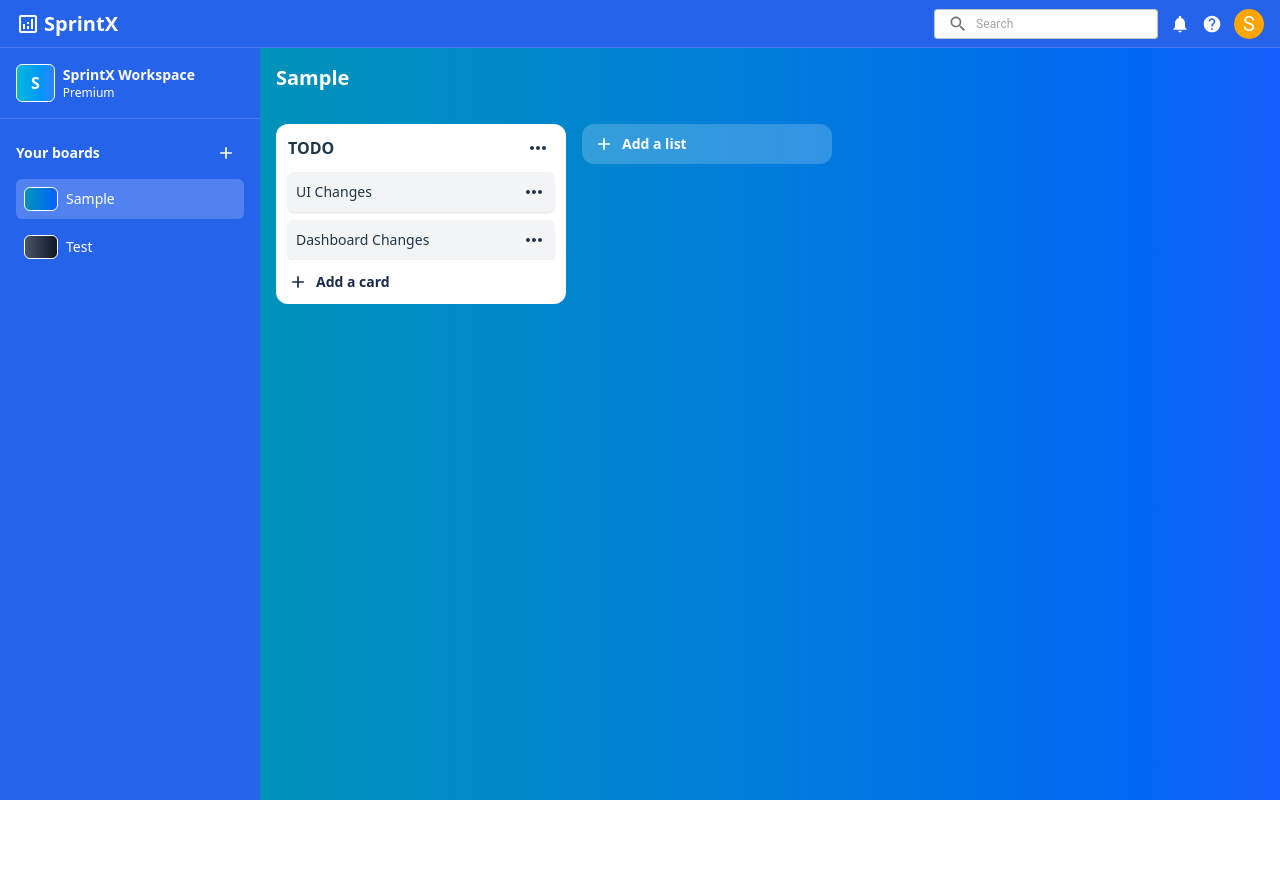
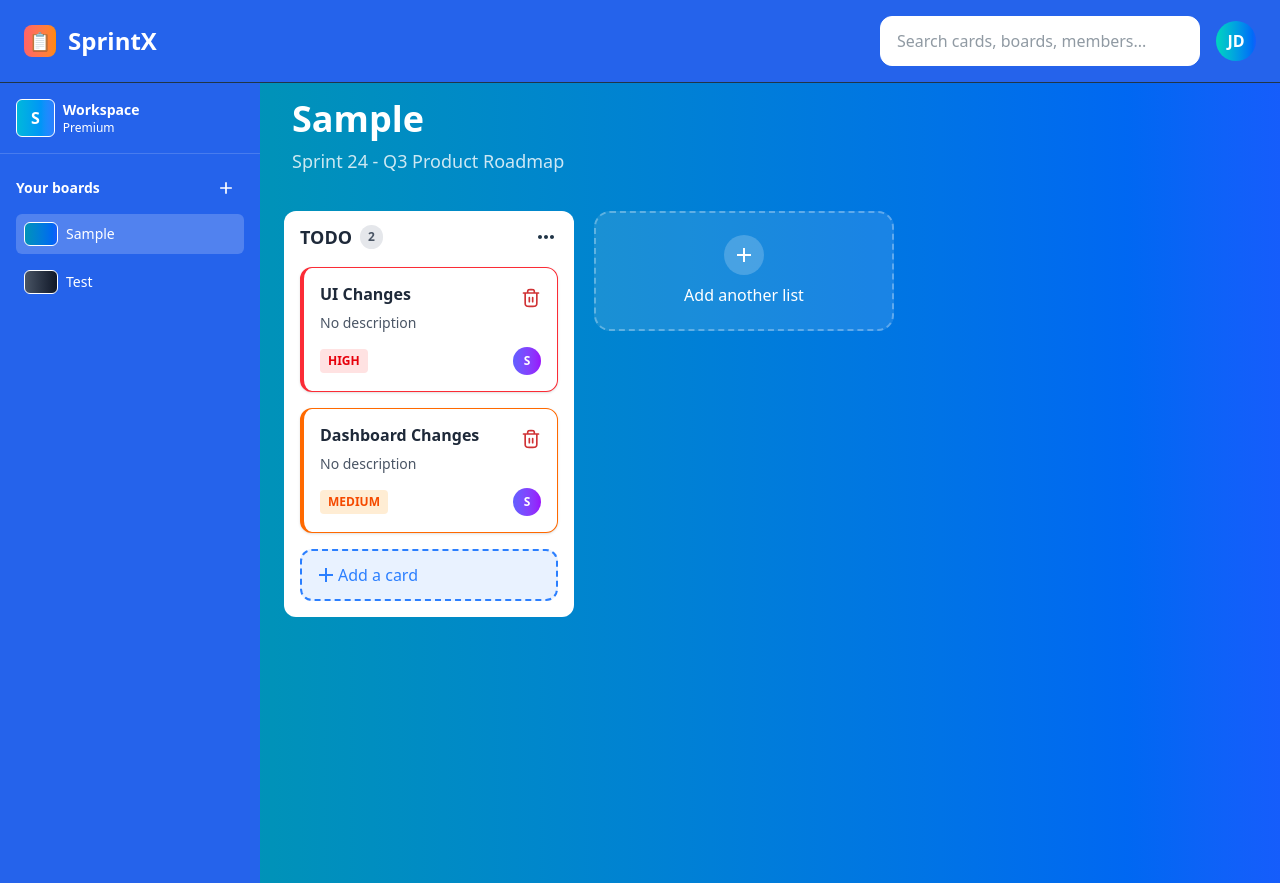
Before and after one commit to Surya1612/-sprintx-trello-clone, a React (Vite) app: page / in a window 1280 px wide. Before the commit the page ends 800 px from the top, so only its background shows below. Built offline with nearby package versions, Linux system fonts and the light colour scheme.

Commit message:
add: UI redesign changes

```diff
--- a/src/App.tsx
+++ b/src/App.tsx
@@ -5,7 +5,7 @@ import { Sidebar } from "./components/sidebar/Sidebar";
 
 function App() {
   return (
-    <div>
+    <div className="min-h-screen ">
       <Header />
       <div className="flex">
         <Sidebar />
--- a/src/components/board/AddColumn.tsx
+++ b/src/components/board/AddColumn.tsx
@@ -73,18 +73,24 @@ export const AddColumn = () => {
   };
 
   return (
-    <div className="p-4 flex w-max gap-4 ">
+    <div className="px-6 pb-6 flex gap-5 overflow-x-auto items-start">
       {activeColumns?.map((column) => (
         <div
           key={column.id}
-          className="bg-white self-start w-[290px] rounded-xl min-h-[120px] max-h-[100vh] flex flex-col"
+          className="bg-white self-start min-w-[290px] rounded-xl flex flex-col"
         >
-          <div className="flex items-center ">
-            <p className="p-3 font-semibold text-base">{column.title}</p>
-
+          <div className="flex items-center px-4 py-3">
+            <div className="flex items-center gap-2 ">
+              <h3 className="text-lg font-semibold text-gray-800">
+                {column.title}
+              </h3>
+              <span className="bg-gray-200 text-gray-600 px-2 py-1 rounded-xl text-xs font-semibold">
+                {column.tasks.length}
+              </span>
+            </div>
             <MoreHorizOutlinedIcon
               onClick={(e) => handleClick(e, column.id)}
-              className="ml-auto cursor-pointer mr-4"
+              className="ml-auto cursor-pointer"
             />
           </div>
           <AddTask columnId={column.id} activeTasks={column.tasks} />
@@ -134,11 +140,13 @@ export const AddColumn = () => {
         </div>
       ) : (
         <div
-          className="p-3 bg-[#ffffff33] h-[40px] flex items-center rounded-xl gap-2 w-[250px] cursor-pointer"
           onClick={() => setIsAddList(true)}
+          className="min-w-[300px] h-[120px] bg-white/10 border-2 border-dashed border-white/30  rounded-2xl flex flex-col items-center justify-center gap-2 text-white  cursor-pointer transition-all duration-300 ease-in-out"
         >
-          <AddIcon fontSize="small" sx={{ color: "#FFF" }} />
-          <p className="text-sm font-semibold text-white">Add a list</p>
+          <div className="w-10 h-10 rounded-full bg-white/20 flex items-center justify-center ">
+            <AddIcon />
+          </div>
+          <div>Add another list</div>
         </div>
       )}
 
--- a/src/components/board/AddTask.tsx
+++ b/src/components/board/AddTask.tsx
@@ -1,27 +1,13 @@
 import AddIcon from "@mui/icons-material/Add";
-import { Button, Menu, MenuItem, TextField } from "@mui/material";
+import { TextField } from "@mui/material";
 import { useState } from "react";
-import CloseIcon from "@mui/icons-material/Close";
 import { useBoardStore } from "../../store/boardStore";
 import { Task } from "../../types/boardTypes";
 import { v4 as uuidv4 } from "uuid";
-import MoreHorizOutlinedIcon from "@mui/icons-material/MoreHorizOutlined";
 
-import editIcon from "../../assets/edit.svg";
 import deleteIcon from "../../assets/trash.svg";
-
-const taskOptions = [
-  {
-    id: "edit",
-    title: "Edit",
-    icon: editIcon,
-  },
-  {
-    id: "delete",
-    title: "Delete",
-    icon: deleteIcon,
-  },
-];
+import { DefaultModal } from "../common-components/modal/DefaultModal";
+import { getLabelClass, getPriorityBorder } from "../../utils/helpherFunction";
 
 export const AddTask = ({
   columnId,
@@ -35,15 +21,13 @@ export const AddTask = ({
 
   const [isAddTask, setIsAddTask] = useState(false);
   const [taskTitle, setTaskTitle] = useState("");
-  const [currentTaskId, setCurrentTaskId] = useState<string | null>(null);
-
-  const [anchorEl, setAnchorEl] = useState<HTMLElement | null>(null);
-  const open = Boolean(anchorEl);
 
   const handleNewTask = () => {
     const newTaskData: Task = {
       id: uuidv4(),
-      title: taskTitle,
+      title: "New Task",
+      description: "click to edit this card",
+      priority: "low",
     };
     addNewTask(newTaskData, columnId);
     setTaskTitle("");
@@ -55,79 +39,70 @@ export const AddTask = ({
     setTaskTitle("");
   };
 
-  const handleClick = (event: React.MouseEvent<SVGElement>, taskId: string) => {
-    setAnchorEl(event.currentTarget as unknown as HTMLElement);
-    setCurrentTaskId(taskId);
-  };
-
-  const handleMenuClose = () => {
-    setAnchorEl(null);
-    setCurrentTaskId(null);
-  };
-
-  const handleDeleteTask = () => {
-    deleteTask(columnId, currentTaskId as string);
-    setAnchorEl(null);
+  const handleDeleteTask = (taskId: string) => {
+    deleteTask(columnId, taskId as string);
   };
 
   return (
-    <div>
-      <div className="flex flex-col gap-2 px-3 overflow-y-auto flex-grow">
+    <div className="">
+      <div className="space-y-4 mb-4 mt-1 px-4 ">
         {activeTasks.length > 0 ? (
-          activeTasks.map((task: Task, index) => (
+          activeTasks.map((task: Task) => (
             <div
-              key={index}
-              className="bg-gray-100 p-2 rounded-md shadow flex items-center"
+              key={task.id}
+              className={`bg-white rounded-xl p-4 shadow-sm border border-gray-200 cursor-pointer hover:transform hover:-translate-y-1 hover:shadow-md  transition-all duration-200 ${getPriorityBorder(
+                task.priority
+              )}`}
             >
-              <p className="text-sm">{task.title}</p>
-              <MoreHorizOutlinedIcon
-                onClick={(e) => handleClick(e, task.id)}
-                className="ml-auto cursor-pointer"
-              />
+              <div className="flex">
+                <h4 className="font-semibold text-gray-800 mb-2 leading-tight">
+                  {task.title}
+                </h4>
+                <img
+                  src={deleteIcon}
+                  onClick={() => handleDeleteTask(task.id)}
+                  className="ml-auto"
+                  alt="delete"
+                />
+              </div>
+              <p className="text-sm text-gray-600 mb-3 leading-relaxed">
+                {task.description ?? "No description"}
+              </p>
+              <div className="flex justify-between items-center">
+                {task.labels && (
+                  <div className="flex gap-1.5">
+                    {task.labels.map((label, index) => (
+                      <span
+                        key={index}
+                        className={getLabelClass(label.toLowerCase())}
+                      >
+                        {label}
+                      </span>
+                    ))}
+                  </div>
+                )}
+                <div className="w-7 h-7 bg-gradient-to-r from-indigo-500 to-purple-600 rounded-full flex items-center justify-center text-white text-xs font-semibold">
+                  S
+                </div>
+              </div>
             </div>
           ))
         ) : (
           <p className="text-gray-400 text-sm">No tasks available</p>
         )}
-
-        <Menu
-          id="basic-menu"
-          anchorEl={anchorEl}
-          open={open}
-          onClose={handleMenuClose}
-          MenuListProps={{
-            "aria-labelledby": "basic-button",
-          }}
-          sx={{
-            borderRadius: 6,
-            boxShadow:
-              "rgb(255, 255, 255) 0px 0px 0px 0px, rgba(0, 0, 0, 0.05) 0px 0px 0px 1px, rgba(0, 0, 0, 0.1) 0px 10px 15px -3px, rgba(0, 0, 0, 0.05) 0px 4px 6px -2px",
-            "& .MuiMenu-list": {
-              padding: "4px 0",
-            },
-            "& .MuiMenuItem-root": {
-              width: "120px",
-            },
-          }}
-        >
-          {taskOptions.map((item) => (
-            <MenuItem
-              key={item.id}
-              disableRipple
-              sx={{ gap: "8px" }}
-              onClick={() =>
-                item.id === "edit" ? handleMenuClose() : handleDeleteTask()
-              }
-            >
-              <img src={item.icon} alt={item.title} />
-              {item.title}
-            </MenuItem>
-          ))}
-        </Menu>
       </div>
 
-      {isAddTask ? (
-        <div className="p-3">
+      {isAddTask && (
+        <DefaultModal
+          title={"ADD TASK"}
+          handleClose={() => handleClose()}
+          submitProps={{
+            text: "ADD",
+            disableAction: !taskTitle,
+            handleSubmit: handleNewTask,
+          }}
+          dialogStyles={{ width: "500px", maxWidth: "500px" }}
+        >
           <TextField
             fullWidth
             required
@@ -144,38 +119,18 @@ export const AddTask = ({
               },
             }}
           />
-          <div className="flex gap-2 items-center mt-2">
-            <Button
-              variant="contained"
-              size="small"
-              sx={{ textTransform: "capitalize" }}
-              disabled={!taskTitle}
-              onClick={() => handleNewTask()}
-            >
-              Add card
-            </Button>
-            <CloseIcon
-              fontSize="medium"
-              sx={{
-                cursor: "pointer",
-                "&:hover": {
-                  backgroundColor: "#F4F4F5",
-                  borderRadius: "8px",
-                },
-              }}
-              onClick={handleClose}
-            />
-          </div>
+        </DefaultModal>
+      )}
+
+      <div className="px-4 mb-4">
+        <div
+          onClick={() => handleNewTask()}
+          className="flex items-center p-3 bg-blue-500/10 border-2 border-dashed border-blue-500 rounded-xl text-blue-500 cursor-pointer transition-all duration-200 ease-in font-medium "
+        >
+          <AddIcon />
+          <p>Add a card</p>
         </div>
-      ) : (
-        <div
-          className="p-3 flex items-center rounded-xl gap-2 cursor-pointer"
-          onClick={() => setIsAddTask(true)}
-        >
-          <AddIcon fontSize="small" sx={{ color: "#172b4d" }} />
-          <p className="text-sm font-semibold text-[#172b4d]">Add a card</p>
-        </div>
-      )}
+      </div>
     </div>
   );
 };
--- a/src/components/board/BoardView.tsx
+++ b/src/components/board/BoardView.tsx
@@ -6,11 +6,14 @@ export const BoardView = () => {
   const { title, color } = activeBoard;
 
   return (
-    <div
-      className={`flex-1 h-[calc(100vh-48px)] bg-gradient-to-r ${color} overflow-x-auto `}
-    >
-      <div className="p-4">
-        <p className="font-semibold text-xl text-white">{title}</p>
+    <div className={`flex-1 min-h-screen  bg-gradient-to-r ${color} `}>
+      <div className="px-8 py-4 text-white">
+        <h2 className="text-4xl font-bold mb-2 flex items-center gap-3">
+          {title}
+        </h2>
+        <p className="text-lg opacity-80 mb-5">
+          Sprint 24 - Q3 Product Roadmap
+        </p>
       </div>
       <AddColumn />
     </div>
--- /dev/null
+++ b/src/components/common-components/modal/DefaultModal.tsx
@@ -0,0 +1,163 @@
+import { forwardRef } from "react";
+import {
+  Button,
+  CircularProgress,
+  Dialog,
+  DialogActions,
+  DialogContent,
+  DialogProps,
+  DialogTitle,
+  Grow,
+  IconButton,
+  styled,
+} from "@mui/material";
+import { TransitionProps } from "@mui/material/transitions";
+
+import CloseIcon from "@mui/icons-material/Close";
+
+type DefaultModalProps = {
+  title: string | React.ReactNode;
+  handleClose: () => void;
+  children: React.ReactNode;
+  showAction?: boolean;
+  submitProps: {
+    text?: string;
+    loading?: boolean;
+    disableAction?: boolean;
+    handleSubmit?: () => void | Promise<void>;
+  };
+  cancelProps?: {
+    cancelText?: string;
+    handleCancel?: () => void;
+  };
+  dialogStyles?: React.CSSProperties;
+  dialogProps?: Omit<DialogProps, "open">;
+  loaderStyles?: React.CSSProperties;
+  actionStyles?: {
+    primary: React.CSSProperties;
+    secondary: React.CSSProperties;
+  };
+  dialogContentStyles?: React.CSSProperties;
+  preventDefaultClose?: boolean;
+  isCloseIcon?: boolean;
+};
+
+const Transition = forwardRef(function Transition(
+  props: TransitionProps & {
+    children: React.ReactElement;
+  },
+  ref: React.Ref<unknown>
+) {
+  return <Grow ref={ref} {...props} />;
+});
+
+const CustomDialog = styled(Dialog)(({ theme }) => ({
+  "& .MuiDialogContent-root": {
+    padding: theme.spacing(3),
+  },
+  "& .MuiDialogActions-root": {
+    padding: theme.spacing(2),
+  },
+  "& .MuiDataGrid-cell": {
+    fontWeight: "bold",
+  },
+}));
+
+export const DefaultModal = (props: DefaultModalProps) => {
+  const {
+    title,
+    children,
+    handleClose,
+    isCloseIcon = true,
+    submitProps,
+    showAction = true,
+    cancelProps = {},
+    dialogStyles = {},
+    dialogProps = {},
+    loaderStyles = {},
+    actionStyles = { primary: {}, secondary: {} },
+    dialogContentStyles = {},
+    preventDefaultClose = false,
+  } = props;
+  const {
+    text = "Save",
+    loading = false,
+    disableAction = false,
+    handleSubmit,
+  } = submitProps;
+  const { cancelText = "Cancel", handleCancel = handleClose } = cancelProps;
+
+  return (
+    <CustomDialog
+      open={true}
+      onClose={preventDefaultClose ? () => {} : handleClose}
+      slotProps={{ paper: { style: dialogStyles } }}
+      slots={{ transition: Transition }}
+      {...dialogProps}
+    >
+      {title && (
+        <DialogTitle sx={{ m: 0, p: 2, fontWeight: 600, fontSize: "16px" }}>
+          {title}
+          {isCloseIcon && (
+            <IconButton
+              onClick={handleClose}
+              sx={{
+                position: "absolute",
+                right: 8,
+                top: 8,
+                color: (theme) => theme.palette.grey[500],
+              }}
+            >
+              <CloseIcon />
+            </IconButton>
+          )}
+        </DialogTitle>
+      )}
+      <DialogContent
+        className="customScrollbar"
+        style={dialogContentStyles}
+        dividers
+      >
+        {children}
+      </DialogContent>
+      {showAction && (
+        <DialogActions>
+          <Button
+            variant="outlined"
+            className="w-28 h-10"
+            style={{
+              fontSize: "13px",
+              ...actionStyles.secondary,
+            }}
+            onClick={handleCancel}
+          >
+            {cancelText}
+          </Button>
+          <Button
+            className="w-28 h-10"
+            style={{
+              fontSize: "13px",
+              whiteSpace: "nowrap",
+              ...actionStyles.primary,
+            }}
+            disabled={disableAction || loading}
+            onClick={() => !disableAction && !loading && handleSubmit?.()}
+          >
+            {loading ? (
+              <CircularProgress
+                color="inherit"
+                style={{
+                  height: "1rem",
+                  width: "1rem",
+                  ...loaderStyles,
+                }}
+              />
+            ) : (
+              text
+            )}
+          </Button>
+        </DialogActions>
+      )}
+    </CustomDialog>
+  );
+};
--- a/src/components/header/Header.tsx
+++ b/src/components/header/Header.tsx
@@ -1,8 +1,4 @@
-import AnalyticsOutlinedIcon from "@mui/icons-material/AnalyticsOutlined";
-import { Avatar, InputAdornment, TextField } from "@mui/material";
-import NotificationsIcon from "@mui/icons-material/Notifications";
-import HelpIcon from "@mui/icons-material/Help";
-import SearchIcon from "@mui/icons-material/Search";
+import { useState } from "react";
 import { useBoardStore } from "../../store/boardStore";
 import { getDarkerShade, getHeaderColor } from "../../utils/helpherFunction";
 
@@ -13,40 +9,31 @@ export const Header = () => {
   const headerBgColor = getHeaderColor(color);
   const darkShadeBg = getDarkerShade(headerBgColor);
 
+  const [searchTerm, setSearchTerm] = useState("");
+
   return (
-    <div
+    <header
       style={{ background: darkShadeBg }}
-      className={`h-[48px] flex items-center gap-1 px-4 border-b border-[#ffffff29]`}
+      className="bg-white bg-opacity-10 backdrop-blur-lg border-b  px-6 py-4 flex justify-between items-center sticky top-0 z-50"
     >
-      <AnalyticsOutlinedIcon sx={{ color: "#fff" }} />
-      <p className="text-xl font-semibold text-white">SprintX</p>
-      <div className="flex items-center ml-auto gap-3">
-        <TextField
-          size="small"
-          variant="outlined"
-          placeholder="Search"
-          slotProps={{
-            input: {
-              startAdornment: (
-                <InputAdornment position="start">
-                  <SearchIcon fontSize="small" />
-                </InputAdornment>
-              ),
-            },
-          }}
-          sx={{
-            background: "#fff",
-            borderRadius: "4px",
-            ".MuiOutlinedInput-root	": {
-              height: "30px",
-              fontSize: "12px",
-            },
-          }}
+      <div className="flex items-center gap-3">
+        <div className="w-8 h-8 bg-gradient-to-r from-red-400 to-orange-400 rounded-lg flex items-center justify-center text-lg">
+          📋
+        </div>
+        <p className="text-white text-2xl font-bold">SprintX</p>
+      </div>
+      <div className="flex items-center gap-4">
+        <input
+          type="text"
+          placeholder="Search cards, boards, members..."
+          value={searchTerm}
+          onChange={(e) => setSearchTerm(e.target.value)}
+          className="bg-white bg-opacity-15 border border-white border-opacity-20 rounded-xl px-4 py-3 w-80 focus:outline-none focus:scale-105 transition-all duration-300"
         />
-        <NotificationsIcon fontSize="small" sx={{ color: "#FFF" }} />
-        <HelpIcon fontSize="small" sx={{ color: "#FFF" }} />
-        <Avatar sx={{ width: 30, height: 30, bgcolor: "orange" }}>S</Avatar>
+        <div className="w-10 h-10 bg-gradient-to-r from-teal-400 to-blue-600 rounded-full flex items-center justify-center text-white font-semibold cursor-pointer hover:scale-110 transition-transform duration-200">
+          JD
+        </div>
       </div>
-    </div>
+    </header>
   );
 };
--- a/src/components/sidebar/Sidebar.tsx
+++ b/src/components/sidebar/Sidebar.tsx
@@ -64,16 +64,13 @@ export const Sidebar = () => {
   };
 
   return (
-    <div
-      className={`w-[260px] h-[calc(100vh-48px)]`}
-      style={{ background: darkShadeBg }}
-    >
+    <div className="w-[260px]" style={{ background: darkShadeBg }}>
       <div className="flex p-4 border-b border-[#ffffff29] gap-2 items-center">
         <div className="bg-linear-to-r border from-cyan-500 to-blue-500 px-3.5 py-1.5 rounded-md font-semibold text-[#fff]">
           S
         </div>
         <div>
-          <p className="text-sm font-semibold text-[#fff]">SprintX Workspace</p>
+          <p className="text-sm font-semibold text-[#fff]">Workspace</p>
           <p className="text-xs text-[#fff]">Premium</p>
         </div>
       </div>
--- a/src/store/boardStore.ts
+++ b/src/store/boardStore.ts
@@ -12,6 +12,7 @@ type TBoardStore = {
   addTask: (payload: Task, columnId: string) => void;
   deleteTask: (columnId: string, taskId: string) => void;
   deleteColumn: (columnId: string) => void;
+  editTask: (columnId: string, taskId: string) => void;
 };
 
 export const useBoardStore = create<TBoardStore>((set) => ({
@@ -28,10 +29,14 @@ export const useBoardStore = create<TBoardStore>((set) => ({
           {
             id: "36542010-sri5-4a98-bf6a-dd97d1ab0191",
             title: "UI Changes",
+            priority: "high",
+            labels: ["High"],
           },
           {
             id: "36542010-lek5-4a98-bf6a-dd97d1ab0191",
             title: "Dashboard Changes",
+            priority: "medium",
+            labels: ["Medium"],
           },
         ],
       },
@@ -51,6 +56,8 @@ export const useBoardStore = create<TBoardStore>((set) => ({
             {
               id: "36542010-sri5-4a98-bf6a-dd97d1ab0191",
               title: "UI Changes",
+              priority: "low",
+              labels: ["medium"],
             },
           ],
         },
@@ -70,6 +77,7 @@ export const useBoardStore = create<TBoardStore>((set) => ({
     }),
 
   setBoard: (payload: Boards) => set({ boards: payload }),
+
   addBoard: (payload: Board) =>
     set((state: TBoardStore) => ({
       boards: [
@@ -169,4 +177,7 @@ export const useBoardStore = create<TBoardStore>((set) => ({
         boards: updatedBoards,
       };
     }),
+
+  editColumn: () => set({}),
+  editTask: () => set({}),
 }));
--- a/src/types/boardTypes.ts
+++ b/src/types/boardTypes.ts
@@ -1,7 +1,13 @@
+export type Priority = "low" | "medium" | "high";
+
+export type Label = "high" | "medium" | "low" | "feature" | "bug";
+
 export type Task = {
   id: string;
   title: string;
   description?: string;
+  labels?: string[];
+  priority: Priority;
 };
 
 export type Column = {
--- a/src/utils/helpherFunction.ts
+++ b/src/utils/helpherFunction.ts
@@ -1,3 +1,5 @@
+import { Priority } from "../types/boardTypes";
+
 export const getHeaderColor = (gradient: string): string => {
   const colors = gradient
     .split(" to-")
@@ -23,3 +25,26 @@ export const getDarkerShade = (color: string) => {
 
   return tailwindColorMap[color] || "gray-700";
 };
+
+export const getPriorityBorder = (priority: Priority): string => {
+  const borders = {
+    high: "border-l-4 border-red-500",
+    medium: "border-l-4 border-orange-500",
+    low: "border-l-4 border-green-500",
+  };
+  return borders[priority] || "border-l-4 border-green-500";
+};
+
+export const getLabelClass = (label: string) => {
+  const classes: Record<string, string> = {
+    high: "bg-red-100 text-red-600",
+    medium: "bg-orange-100 text-orange-600",
+    low: "bg-green-100 text-green-600",
+    feature: "bg-blue-100 text-blue-600",
+    bug: "bg-red-100 text-red-600",
+  };
+
+  return `px-2 py-1 rounded text-xs font-semibold uppercase ${
+    classes[label] || "bg-gray-100 text-gray-600"
+  }`;
+};
```
